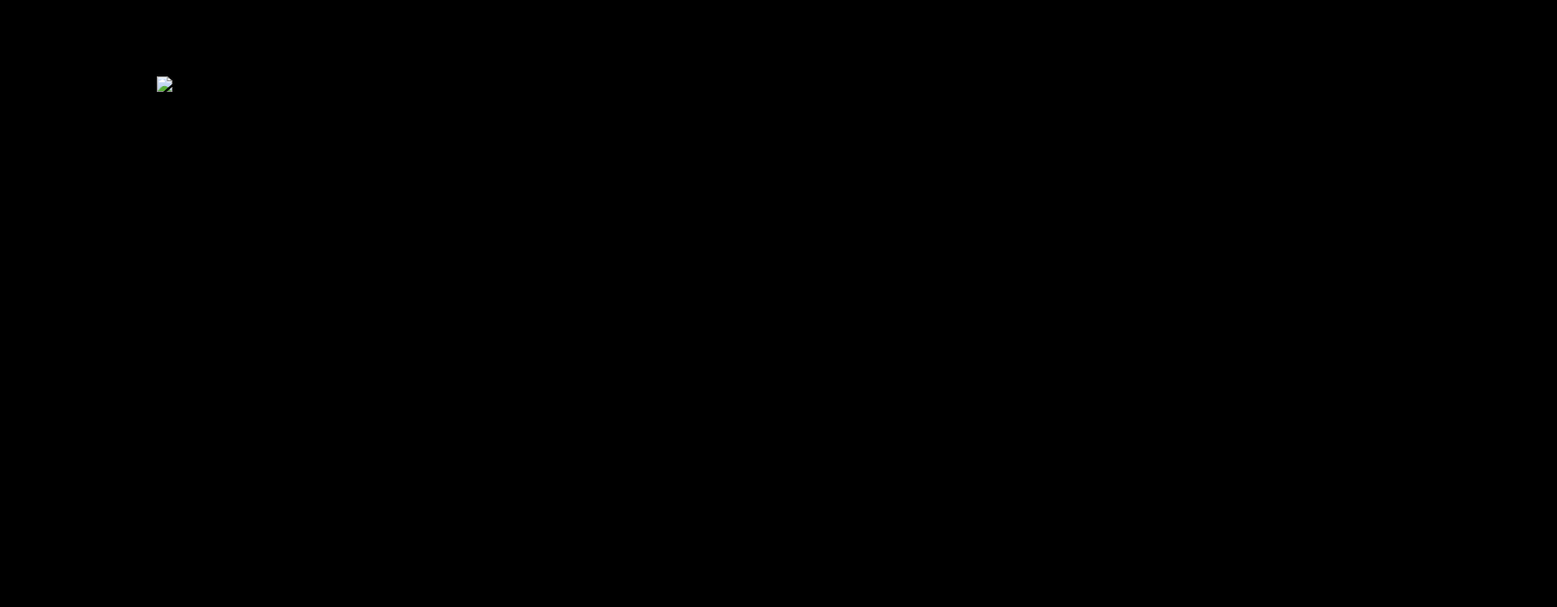
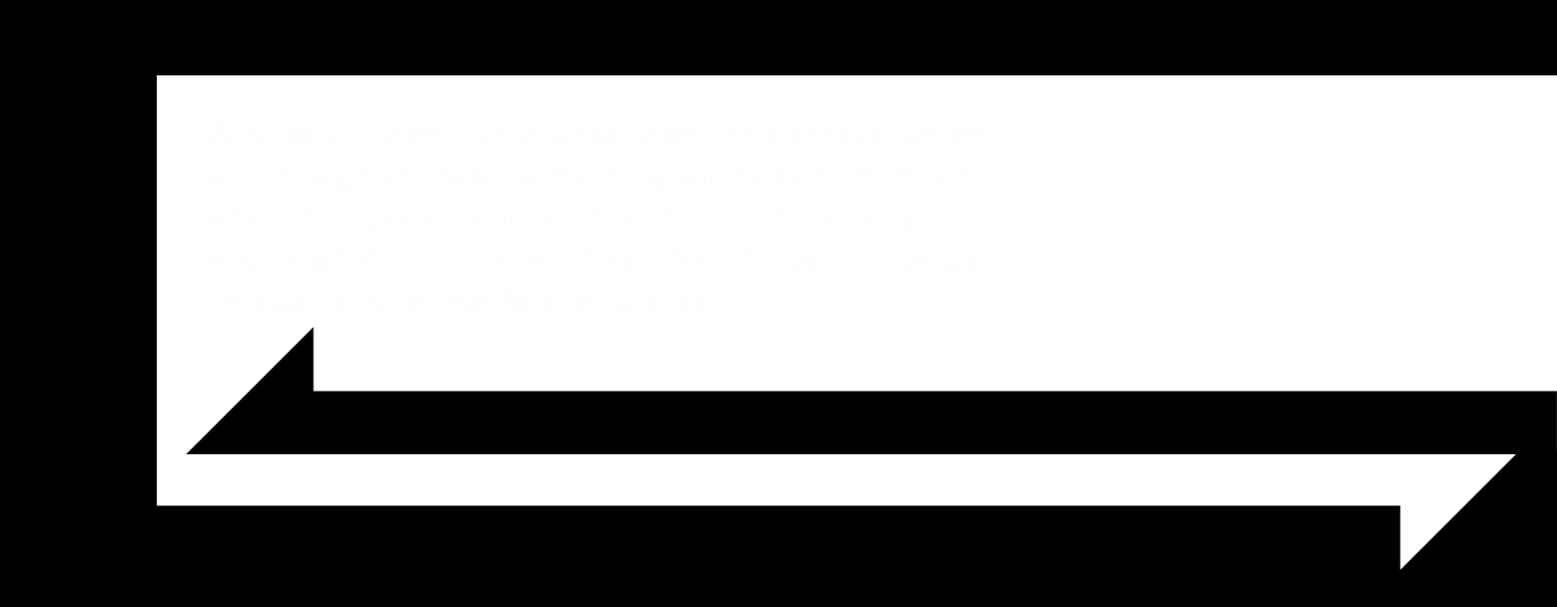
Before and after one commit to mobcrafter/mobcrafter.xyz, a plain HTML site: page frameserver/index.html in a window 1280 px wide. Shown: the whole page at 98% size, 1589 px wide, since content can reach past the window. Drawn offline with nearby package versions, Linux system fonts and the light colour scheme.

Commit message:
Update index.html

```diff
--- a/frameserver/index.html
+++ b/frameserver/index.html
@@ -7,7 +7,7 @@
   </head>
   <body>
     <main>
-      <img src="suspicious_darkness.PNG">
+      <img src="suspicious darkness.PNG">
     </main>
   </body>
 </html>
```
